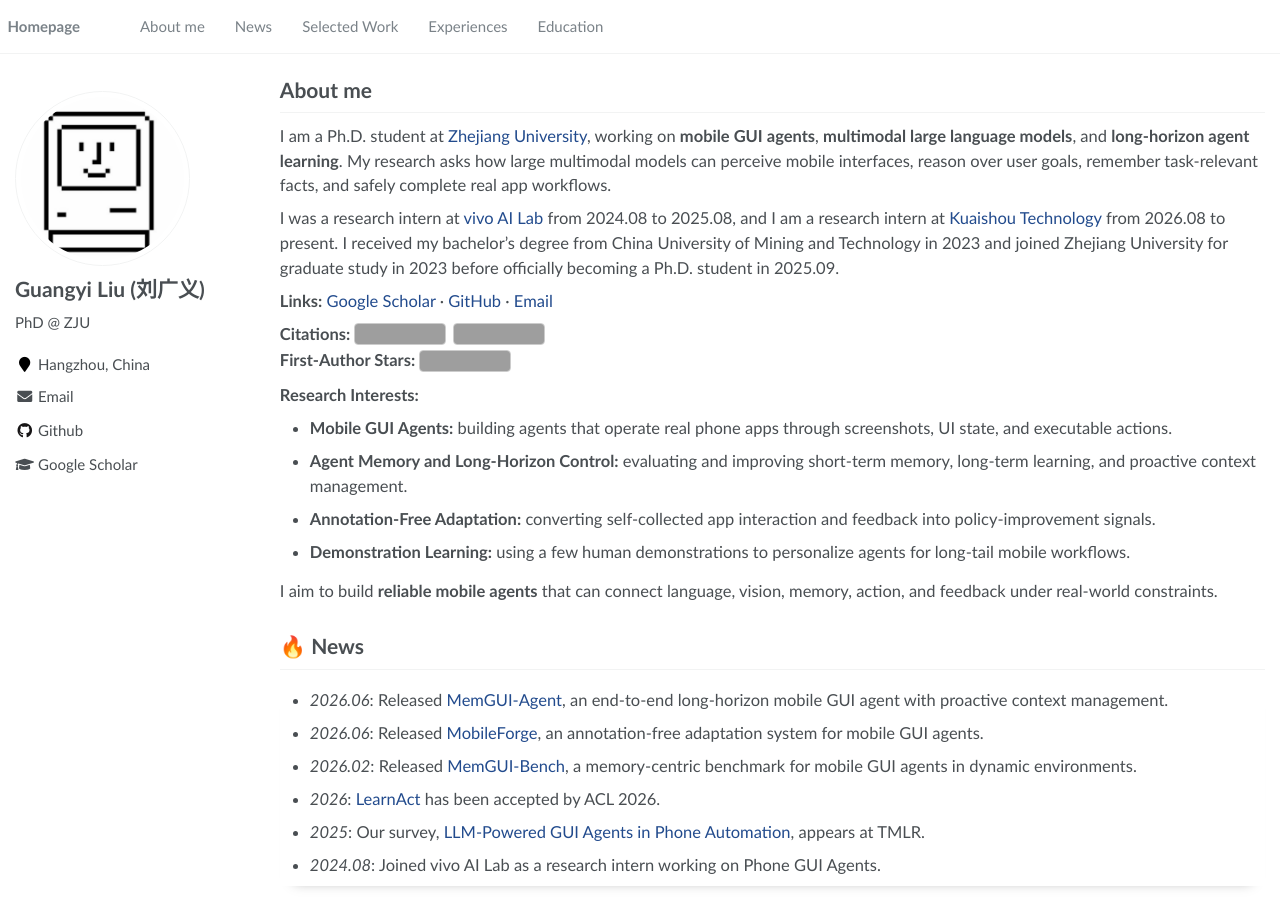
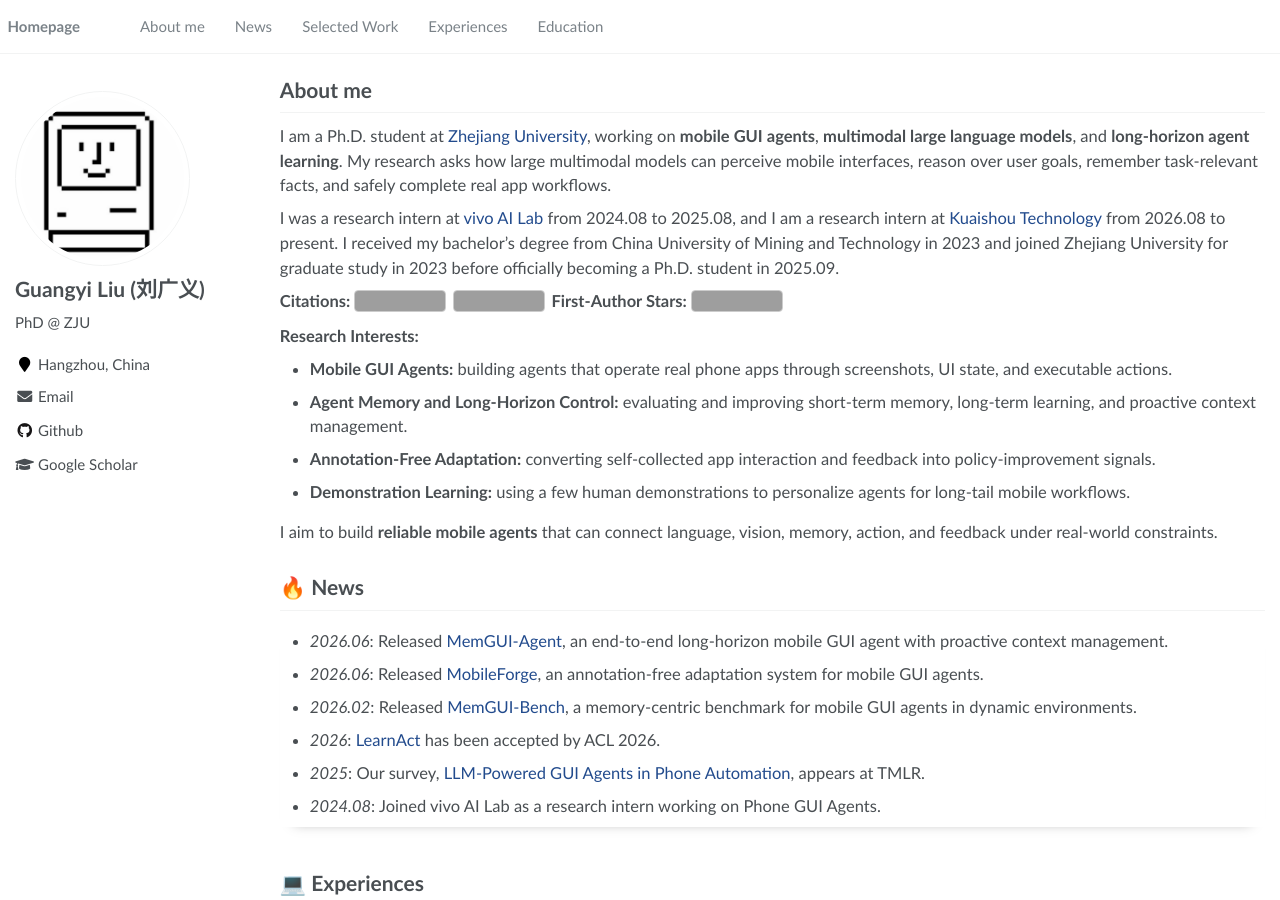
Before and after one commit to lgy0404/lgy0404.github.io, a Jekyll site: the page built from _pages/about.md, in a window 1280 px wide and 900 px high. Built offline with Jekyll 4.4.1, drawn with Linux system fonts in a browser that asks for light colours; comment, search, counter and statistics services are not loaded; grey boxes are pictures that could not be loaded.

Commit message:
style: condense profile stats

```diff
--- a/_pages/about.md
+++ b/_pages/about.md
@@ -170,12 +170,9 @@ I am a Ph.D. student at [Zhejiang University](https://www.zju.edu.cn/), working
 
 I was a research intern at [vivo AI Lab](https://www.vivo.com/) from 2024.08 to 2025.08, and I am a research intern at [Kuaishou Technology](https://www.kuaishou.com/) from 2026.08 to present. I received my bachelor's degree from China University of Mining and Technology in 2023 and joined Zhejiang University for graduate study in 2023 before officially becoming a Ph.D. student in 2025.09.
 
-**Links:** [Google Scholar](https://scholar.google.com/citations?user=XqQp-fkAAAAJ&hl=zh-CN) · [GitHub](https://github.com/lgy0404) · [Email](mailto:guangyiliu@zju.edu.cn)
-
 <div class="profile-stats" markdown="1">
 
-**Citations:** <a href="https://scholar.google.com/citations?user=XqQp-fkAAAAJ&hl=zh-CN"><img alt="Google Scholar citations" src="https://img.shields.io/badge/Citations-375-white?logo=Google%20Scholar&style=flat-square&labelColor=white&cacheSeconds=10"></a> <a href="https://scholar.google.com/citations?user=XqQp-fkAAAAJ&hl=zh-CN"><img alt="First-author citations" src="https://img.shields.io/badge/First--Author-107-white?logo=Google%20Scholar&style=flat-square&labelColor=white&cacheSeconds=10"></a>
-**First-Author Stars:** <a href="https://github.com/lgy0404"><img alt="First-author project stars" src="https://img.shields.io/badge/First--Author%20Stars-582-white?logo=GitHub&style=flat-square&labelColor=white&logoColor=black&cacheSeconds=10"></a>
+**Citations:** <a href="https://scholar.google.com/citations?user=XqQp-fkAAAAJ&hl=zh-CN"><img alt="Google Scholar citations" src="https://img.shields.io/badge/Citations-375-white?logo=Google%20Scholar&style=flat-square&labelColor=white&cacheSeconds=10"></a> <a href="https://scholar.google.com/citations?user=XqQp-fkAAAAJ&hl=zh-CN"><img alt="First-author citations" src="https://img.shields.io/badge/First--Author-107-white?logo=Google%20Scholar&style=flat-square&labelColor=white&cacheSeconds=10"></a> **First-Author Stars:** <a href="https://github.com/lgy0404"><img alt="First-author project stars" src="https://img.shields.io/badge/First--Author%20Stars-582-white?logo=GitHub&style=flat-square&labelColor=white&logoColor=black&cacheSeconds=10"></a>
 
 </div>
 
```
